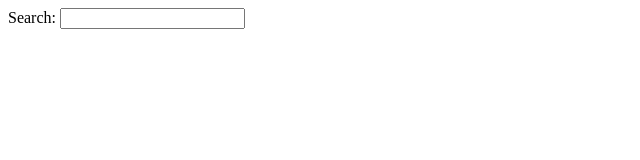
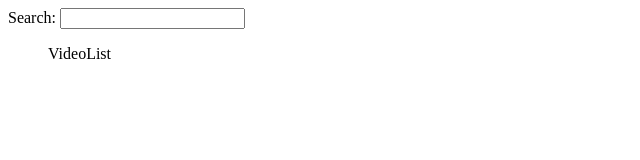
Before and after one commit to ryandeshon/vue-test, a Vue app in the folder video-browser/: page / in a window 1280 px wide. Shown: the top 160 px of the page, without its empty margins (0-640 px from the left). Built offline with nearby package versions, Linux system fonts and the light colour scheme.

Commit message:
Update data to get videos

```diff
--- a/video-browser/src/App.vue
+++ b/video-browser/src/App.vue
@@ -1,18 +1,26 @@
 <template>
     <div>
         <SearchBar @termChange="onTermChange"></SearchBar>
+        <VideoList></VideoList>
     </div>
 </template>
 
 <script>
     import axios from 'axios'
     import SearchBar from './components/SearchBar';
+    import VideoList from './components/VideoList';
     const API_KEY = 'AIzaSyDxuMetoOiYzRc8k9OMPRPzFansc-Olrmo';
 
     export default {
         name: 'App',
         components: {
-            SearchBar
+            SearchBar,
+            VideoList,
+        },
+        data() {
+            return {
+                video: []
+            };
         },
         methods: {
             onTermChange(searchTerm) {
@@ -23,7 +31,9 @@
                         part: 'snippet',
                         q: searchTerm
                     }
-                }).then(response => console.log(response));
+                }).then(response => {
+                    this.videos = response.data.items;
+                });
             }
         },
     };
--- /dev/null
+++ b/video-browser/src/components/VideoList.vue
@@ -0,0 +1,16 @@
+<template>
+    <ul>
+    VideoList
+    </ul>
+</template>
+
+<script>
+export default {
+    name: 'VideoList',
+    methods: {
+    },
+}
+</script>
+
+<style>
+</style>
```
